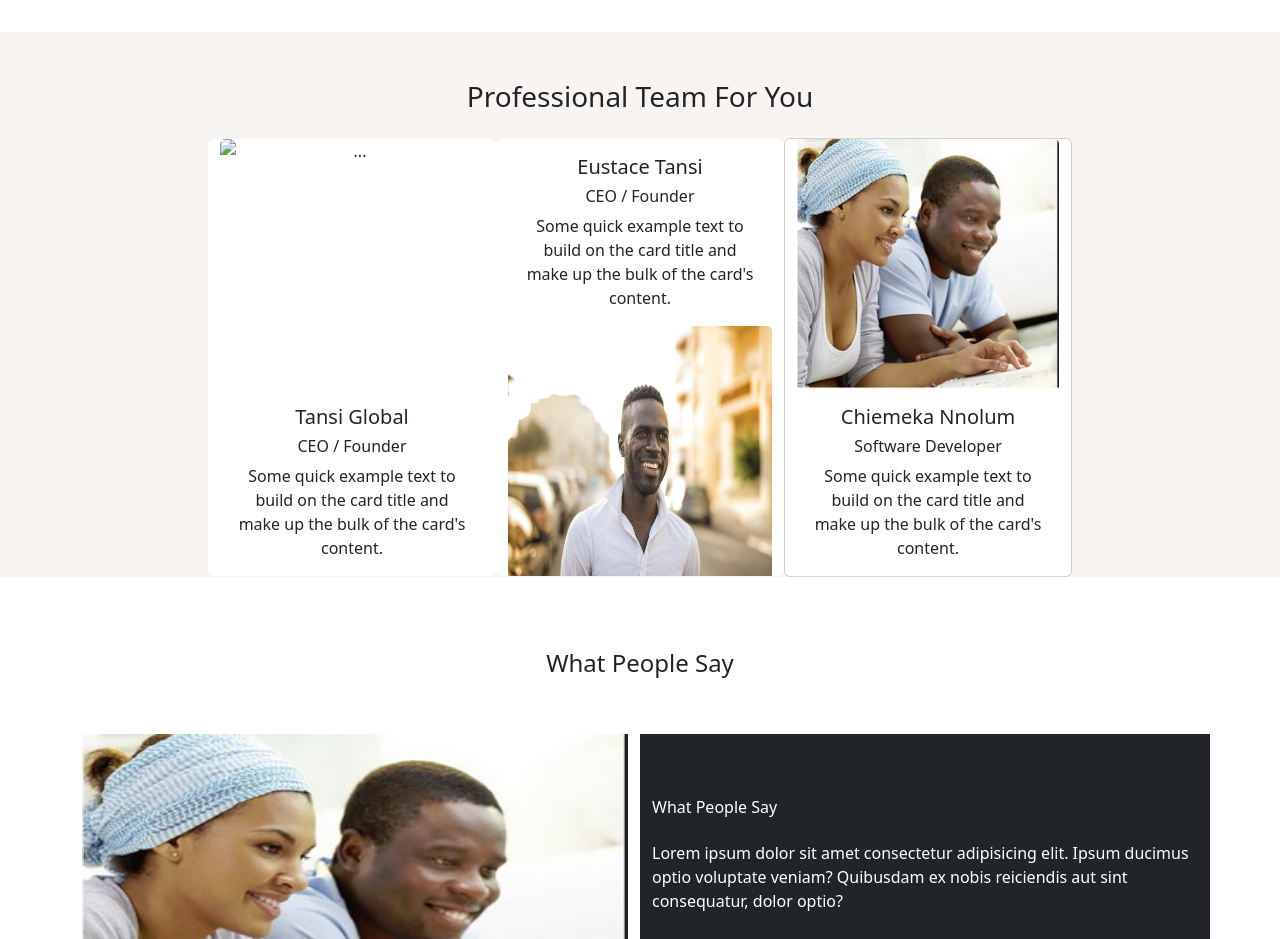
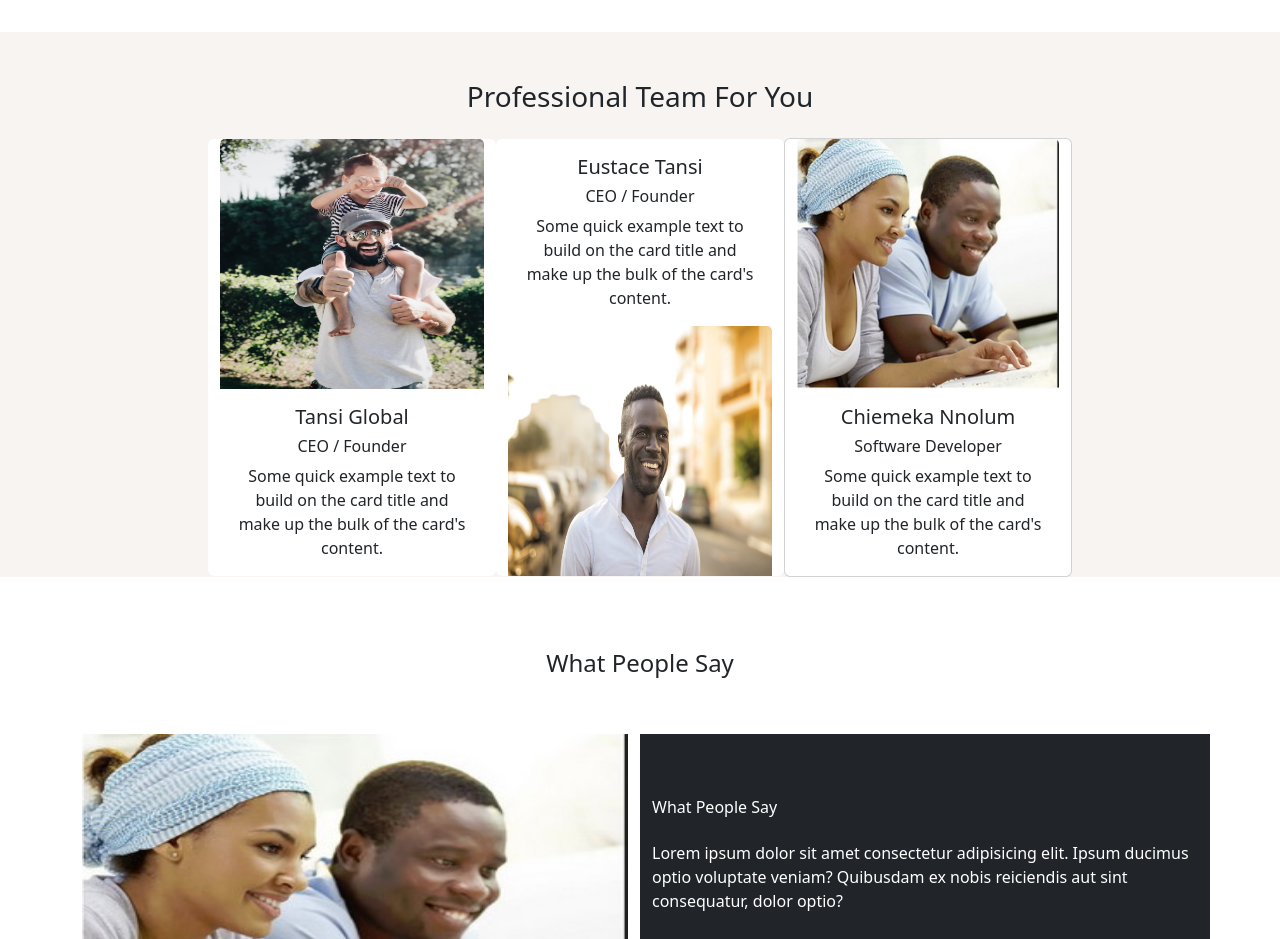
Before and after one commit to eustacetansi/3pagesite, a website: page index.html in a window 1280 px wide. Shown: the part 1200-2139 px from the top of the page. Drawn offline with nearby package versions, Linux system fonts and the light colour scheme; the site is published under a folder, as on GitHub Pages, so addresses that start at the root find nothing.

Commit message:
corrected image path

```diff
--- a/index.html
+++ b/index.html
@@ -107,7 +107,7 @@
         <div class="pt-3 row text-center d-flex align-items-center justify-content-center">
           <!-- firstcard -->
           <div class="card col-4 border-0" style="width: 18rem;">
-            <img src="/asset/img/people1.jpeg" class="card-img-top"height="250px"  alt="...">
+            <img src="./asset/img/people1.jpeg" class="card-img-top"height="250px"  alt="...">
             <div class="card-body">
               <h5 class="card-title">Tansi Global</h5>
               <h6>CEO / Founder</h6>
```
